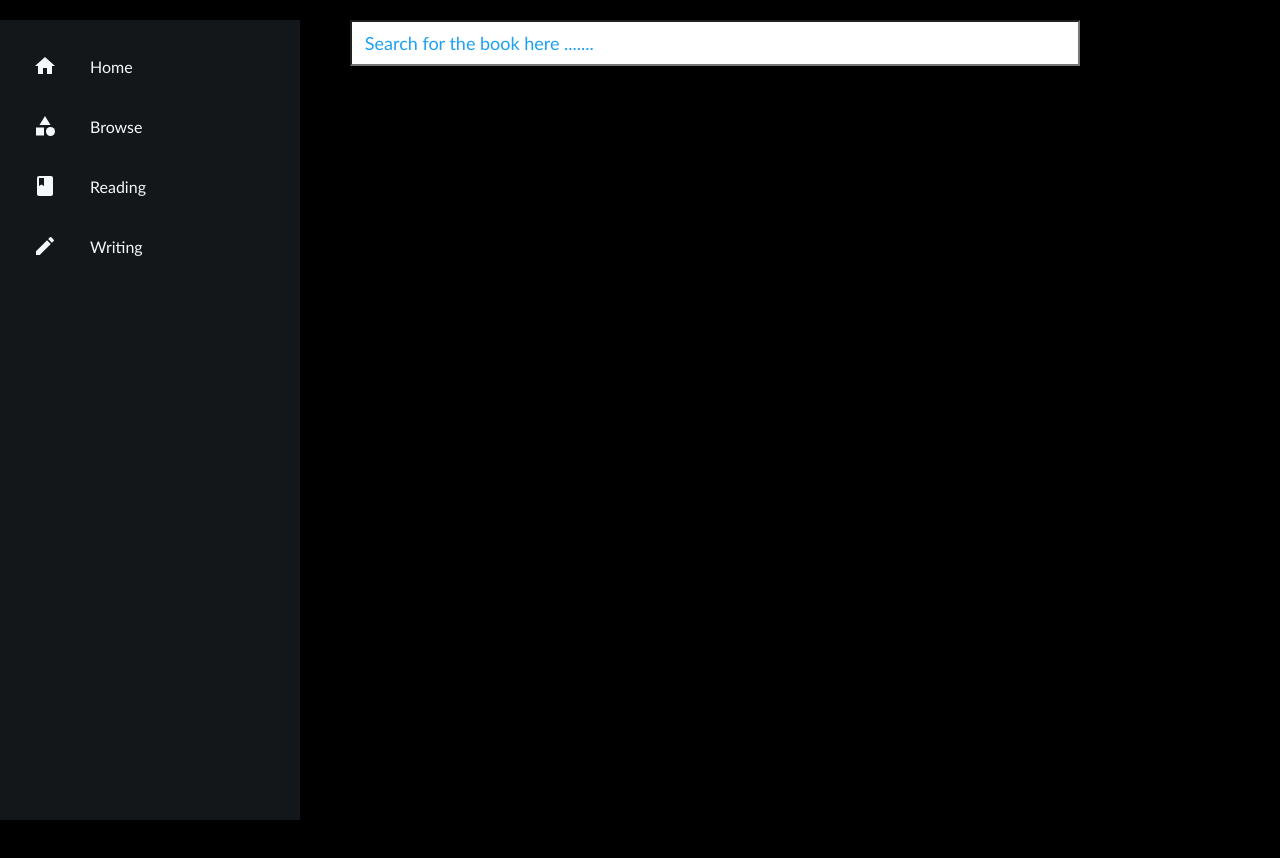
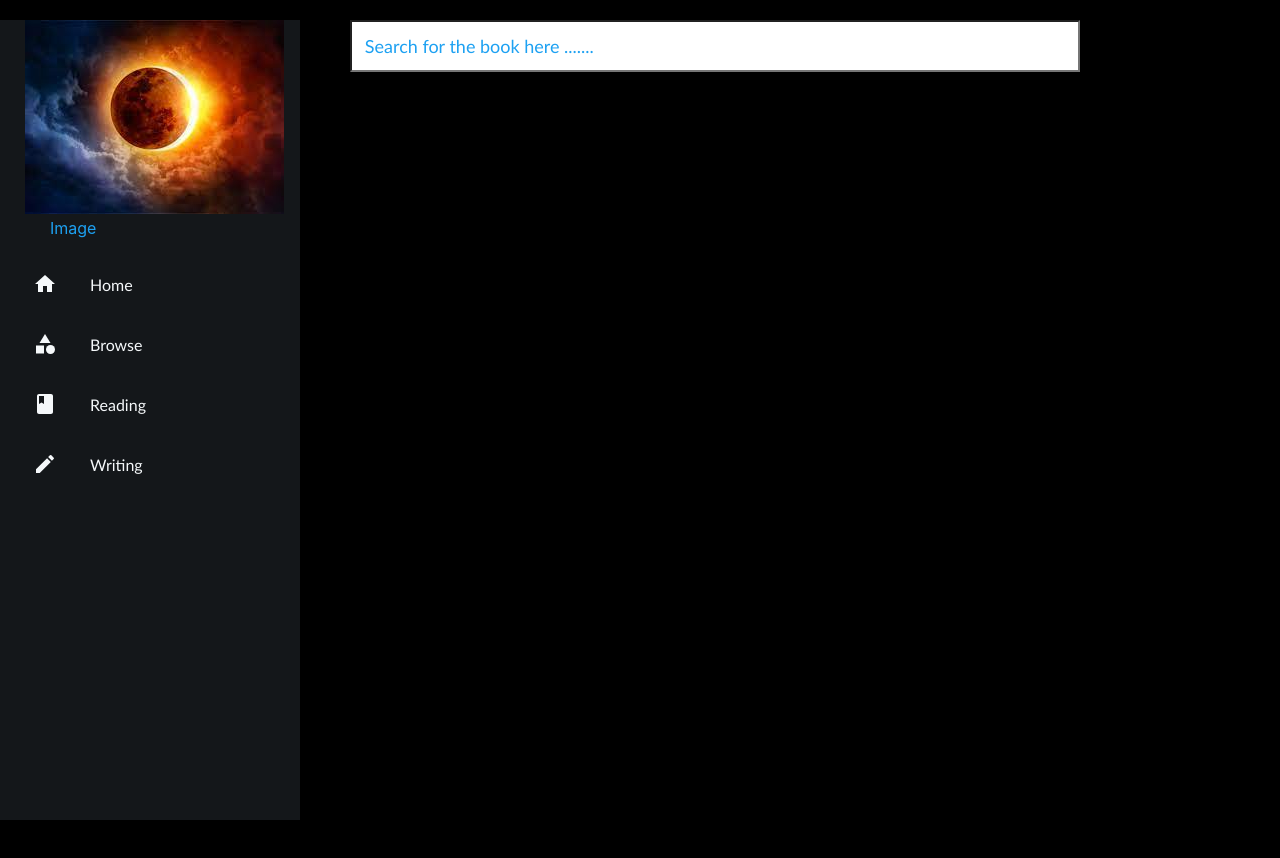
Before and after one commit to rohith0403/SPE_finalproject, a React (Create React App) app in the folder my-app/: page / in a window 1280 px wide. Shown: the top 858 px of the page. Before the commit the page ends 836 px from the top, so only its background shows below. Built offline with nearby package versions, Linux system fonts and the light colour scheme.

Commit message:
few changes made to app.js and seperated search

```diff
--- a/my-app/src/App.css
+++ b/my-app/src/App.css
@@ -16,6 +16,13 @@ body{
   width: 300px;
   background-color: #14171A;
   float:left;
+}
+.Image{
+  margin-left: 25px;
+}
+.Userid{
+  margin-left:25px;
+  color:#1DA1F2;
 }
 .SidebarList{
   height: 100%;
--- a/my-app/src/App.js
+++ b/my-app/src/App.js
@@ -1,29 +1,13 @@
 import './App.css';
 import Sidebar from "./Components/Sidebar";
-import JSONDATA from "./MOCK_DATA.json";
-import {useState} from "react";
+import Search from "./Components/Search";
 
 
 function App() {
-  const [searchTerm,setSearchTerm]=useState("")
   return (
     <div className="App">
-    <Sidebar />
-    <input class="input" type="text"
-     placeholder="Search for the book here ......."
-     onChange={event =>{setSearchTerm(event.target.value)}}/>
-    {JSONDATA.filter((val)=>{
-      if(searchTerm==""){
-        return
-      }
-      else if(val.title.toLowerCase().includes(searchTerm.toLowerCase())){
-        return val
-      }
-    }).map((val,key) => {
-      return <div className="title" key={key}>
-      <p>{val.title}</p>
-      </div>
-    })}
+      <Sidebar />
+      <Search/>
     </div>
   );
 }
--- /dev/null
+++ b/my-app/src/Components/Search.js
@@ -0,0 +1,29 @@
+import React from 'react';
+import '../App.js';
+import JSONDATA from "../MOCK_DATA.json";
+import { useState } from "react";
+
+function Search(){
+    const [searchTerm, setSearchTerm] = useState("")
+    return (
+        <div className="Search">
+            <input class="input" type="text"
+                placeholder="Search for the book here ......."
+                onChange={event => { setSearchTerm(event.target.value) }} />
+            {JSONDATA.filter((val) => {
+                if (searchTerm == "") {
+                    return
+                }
+                else if (val.title.toLowerCase().includes(searchTerm.toLowerCase())) {
+                    return val
+                }
+            }).map((val, key) => {
+                return <div className="title" key={key}>
+                    <p>{val.title}</p>
+                </div>
+            })}
+        </div>
+    )
+}
+
+export default Search
--- a/my-app/src/Components/Sidebar.js
+++ b/my-app/src/Components/Sidebar.js
@@ -6,6 +6,10 @@ import {SidebarData} from "./SidebarData";
 function Sidebar(){
     return(
         <div className="Sidebar">
+            <div className="Image">
+                <img src="Image.jpg"></img>
+                <div class="Userid">Image</div>
+            </div>
             <ul className="SidebarList">
                 {SidebarData.map((val,key)=>{
                     return (
```
Also changed, not shown: my-app/public/Image.jpg (added).
